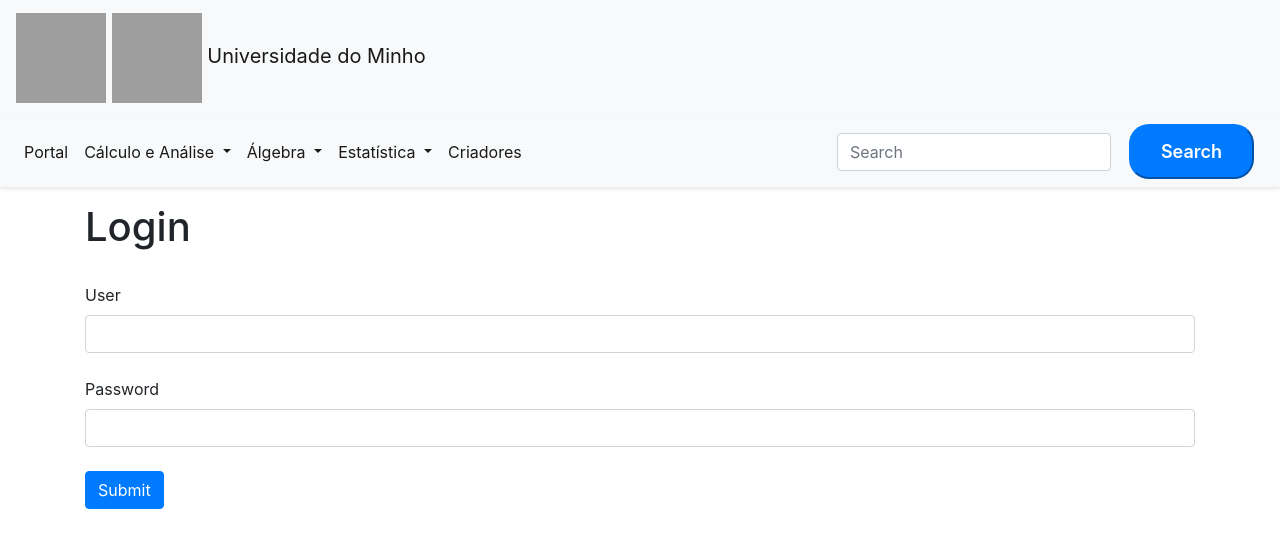
After one commit to carlos01amc/Projeto-FlashesMat, a Flask app: template templates/login.html in a window 1280 px wide. The commit adds this page. Shown: the top 548 px of the page. Run offline with Flask 2, Linux system fonts and the light colour scheme; the template is opened without the code that fills it, so the values that code supplies are empty, except form fields; form fields are guessed from the names that the template uses; grey boxes are pictures that could not be loaded.

Commit message:
Add files via upload

```diff
--- a/templates/continuidade.html
+++ b/templates/continuidade.html
@@ -11,6 +11,7 @@
 
         <button type="submit" class="my-button">Enviar</button>
     </form>
+
 
     {% with messages = get_flashed_messages() %}
         {% if messages %}
--- a/templates/creatores.html
+++ b/templates/creatores.html
@@ -1,8 +1,8 @@
 {% extends "base.html" %}
 {%block content%}
-<div class="">
+<div class="container">
     <p> Carlos Costa</p>
-    <img src="https://scontent.flis7-1.fna.fbcdn.net/v/t39.30808-6/250927765_4475985939184782_3773582039614272248_n.jpg?_nc_cat=108&ccb=1-7&_nc_sid=09cbfe&_nc_ohc=3IbTw4PuuysAX9fJ_EN&_nc_oc=AQlb6PxRdM_5i6IHsYSkHnlkmA6KiRmSmVFfFWSqwnzlcU_a9GbBt8uLaIKRHts4ULs&_nc_ht=scontent.flis7-1.fna&oh=00_AfCmDIibWvC8mjejW6mYzfHbSxVShAuWVKjztmGvj2SUGQ&oe=6403F4CB"
+    <img src="https://scontent.flis7-1.fna.fbcdn.net/v/t39.30808-6/250927765_4475985939184782_3773582039614272248_n.jpg?_nc_cat=108&ccb=1-7&_nc_sid=09cbfe&_nc_ohc=PfRcy27Y3mcAX8PEq9q&_nc_oc=AQmRGjI6F0kaw19Bn39FEi6I0dHExYMAlaeOhGmKVKCfrk-UtoxeEt-_DU6MGFcYHek&_nc_ht=scontent.flis7-1.fna&oh=00_AfCT0BPUN935fNeWKN9oycP5EwoVTQ-WMNFuMA667vuE5A&oe=640FD24B"
         width="90" height="90" alt="">
     <P></P>
     <p> Bruno Fernandes</p>
--- a/templates/index.html
+++ b/templates/index.html
@@ -7,7 +7,7 @@
             <h1>Aprenda Matemática de Forma Divertida e Interativa</h1>
             <p>Com nossa aplicação, você pode explorar conceitos matemáticos complexos de forma fácil e criativa.</p>
             <div class="hero-buttons">
-                <a href="/menu" class="btn btn-primary">Comece Agora</a>
+                <a href="/login" class="btn btn-primary">Comece Agora</a>
             </div>
         </div>
     </div>
--- a/templates/interactive-graphic.html
+++ b/templates/interactive-graphic.html
@@ -38,5 +38,6 @@
         </div>
 </body>
 
+
 </html>
 {% endblock %}
--- /dev/null
+++ b/templates/login.html
@@ -0,0 +1,33 @@
+{% extends "base.html" %}
+{% block content %}
+
+<div class="container">
+        {% if user %}
+        <h1> Bem vindo {{ user }} !!</h1>
+
+        {%else%}
+        <h1> Login </h1>
+        <br />
+        <form method="POST">
+            {{form.hidden_tag()}}
+
+            {{form.user.label(class="form-label")}}
+            {{form.user(class="form-control")}}
+            <br/>
+            {{form.password.label(class="form-label")}}
+            {{form.password(class="form-control")}}
+            <br />
+            {{form.submit(class="btn btn-primary")}}
+        </form>
+        {%endif%}
+</div>
+
+
+
+{%endblock%}
+
+<style>
+    .container {
+        text-align: center;
+    }
+</style>
--- a/templates/sabermais.html
+++ b/templates/sabermais.html
@@ -1,6 +1,6 @@
 {% extends "base.html" %}
 {% block content %}
-<div class = "container">
+<div class="container">
     <h1>Resumo</h1>
     <p></p>
     <p> A aplicação é uma ferramenta inovadora de auxílio ao aprendizado de matemática para alunos universitários,
@@ -34,5 +34,6 @@
     <p>Com seus recursos interativos e visuais, é uma plataforma eficaz para auxiliar os alunos no aprendizado da
         matemática
         de maneira mais fácil, intuitiva e divertida.</p>
+
 </div>
 {% endblock %}
```
